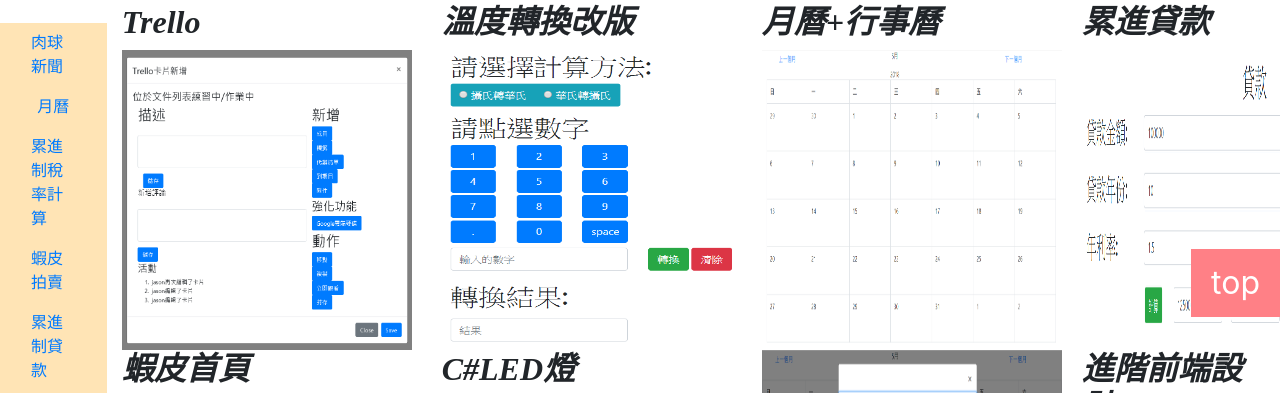
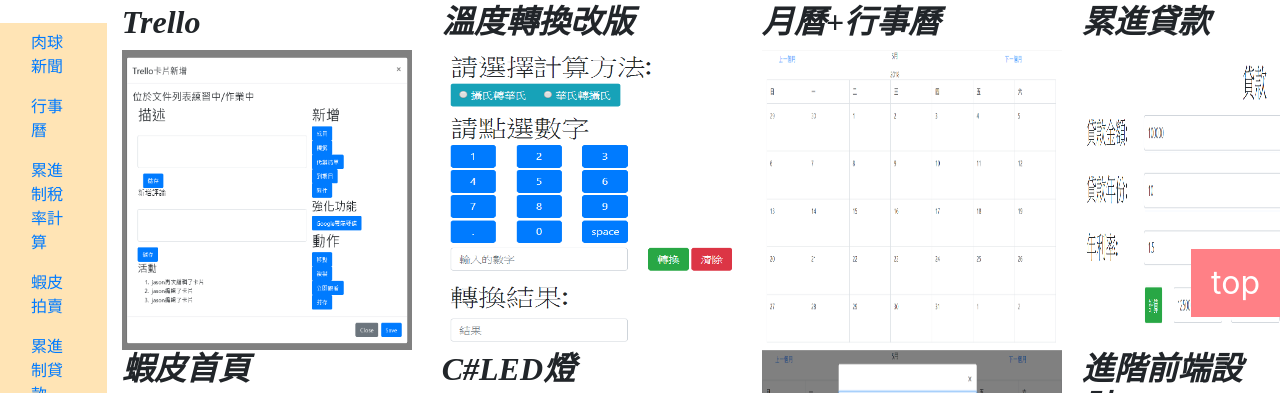
Before and after one commit to Jason0952/MyWork, a plain HTML site: page index.html in a window 1280 px wide. Shown: the part 333-726 px from the top of the page. Drawn offline with nearby package versions, Linux system fonts and the light colour scheme.

Commit message:
修改名稱

```diff
--- a/index.html
+++ b/index.html
@@ -86,7 +86,7 @@
                         </a>
                     </li>
                     <li class="nav-item" style="font-family: DFKai-SB">
-                        <a class="nav-link active" href="Experience/月曆.html">月曆</a>
+                        <a class="nav-link active" href="Experience/月曆.html">行事曆</a>
                     </li>
                     <li class="nav-item" style="font-family: DFKai-SB">
                         <a class="nav-link active" href="Experience/稅率.html">累進制稅率計算</a>
```
